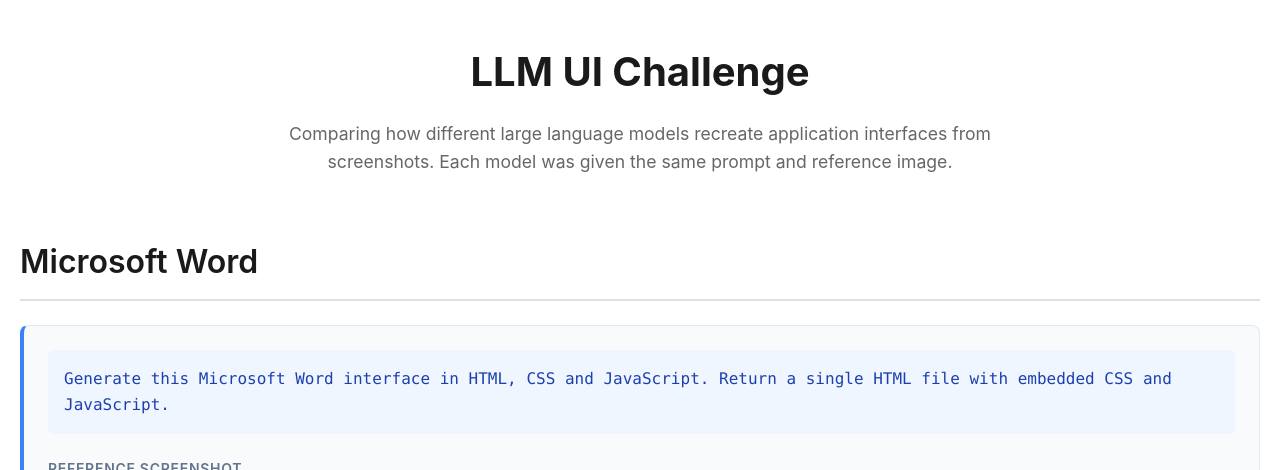
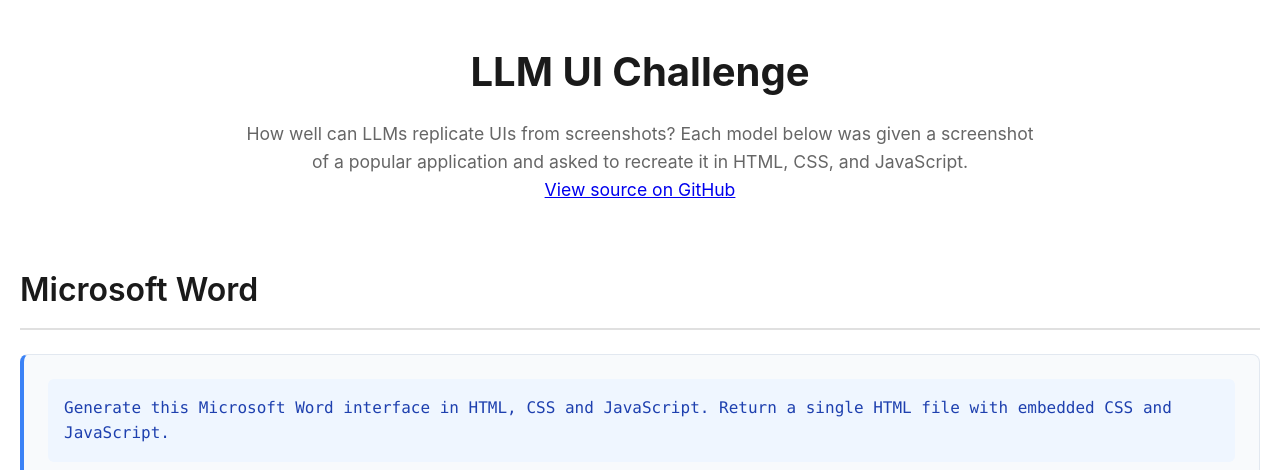
Before and after one commit to alechewitt/llm-ui-challenge, a plain HTML site: page index.html in a window 1280 px wide. Shown: the top 470 px of the page. Drawn offline with Linux system fonts and the light colour scheme.

Commit message:
Formatting changes to index.html

```diff
--- a/index.html
+++ b/index.html
@@ -10,7 +10,8 @@
     <div class="container">
         <header>
             <h1>LLM UI Challenge</h1>
-            <p>Comparing how different large language models recreate application interfaces from screenshots. Each model was given the same prompt and reference image.</p>
+            <p>How well can LLMs replicate UIs from screenshots? Each model below was given a screenshot of a popular application and asked to recreate it in HTML, CSS, and JavaScript.</p>
+            <p><a href="https://github.com/alechewitt/llm-ui-challenge" target="_blank">View source on GitHub</a></p>
         </header>
 
         <!-- Microsoft Word Section -->
@@ -334,7 +335,7 @@
         </section>
 
         <footer>
-            <p>LLM Interface Benchmark - Generated with OpenRouter API</p>
+            <p>LLM UI Challenge - <a href="https://github.com/alechewitt/llm-ui-challenge" target="_blank">GitHub Source</a></p>
         </footer>
     </div>
 </body>
```
